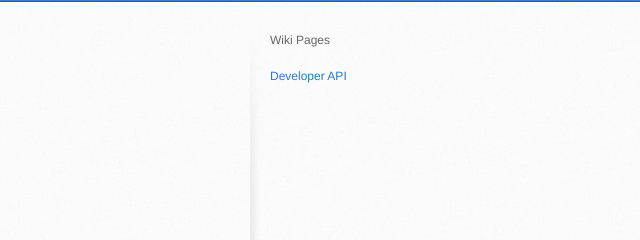
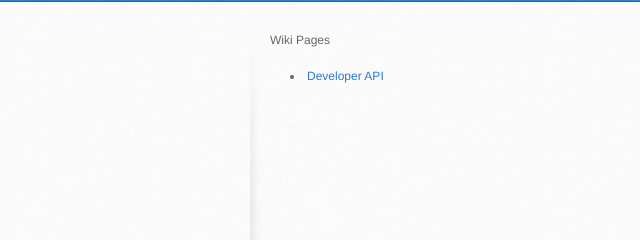
Before and after one commit to br456/br456.github.io, a plain HTML site: page index.html in a window 1280 px wide. Shown: the part 165-405 px from the top of the page, 640-1280 px from the left. Drawn offline with Linux system fonts and the light colour scheme.

Commit message:
Update index.html

```diff
--- a/index.html
+++ b/index.html
@@ -33,8 +33,10 @@
 
         <aside id="sidebar">
 
-          <p>Wiki Pages</p>
-          <p class="thicker"><a href="/api">Developer API</a></p>
+          <p class="thicker">Wiki Pages</p>
+          <ul>
+          <li><b><a href="/api">Developer API</a></b></li>
+          </ul>
         </aside>
       </div>
     </div>
```
